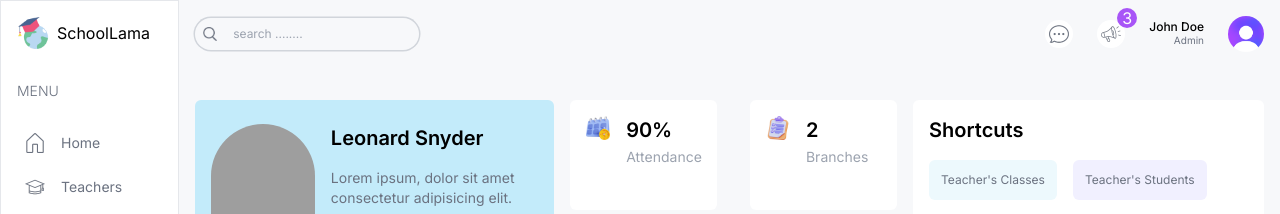
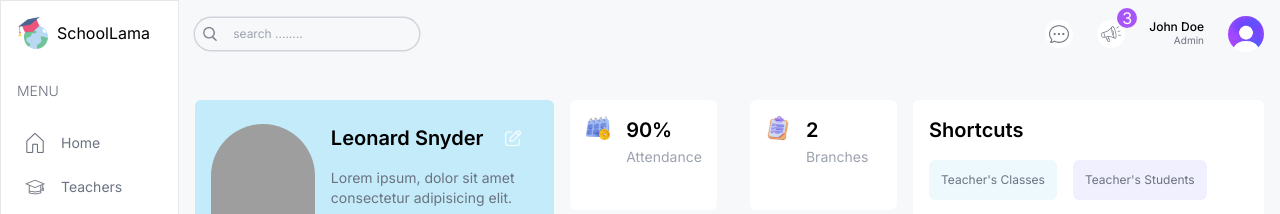
Before and after one commit to kaziabulhasib/sm-dashboard, a Next.js app: page /list/teachers/1 in a window 1280 px wide. Shown: the top 214 px of the page. Built offline with nearby package versions, Linux system fonts and the light colour scheme; grey boxes are pictures that could not be loaded.

Commit message:
formmodal for update

```diff
--- a/src/app/(dashbaord)/list/teachers/[id]/page.tsx
+++ b/src/app/(dashbaord)/list/teachers/[id]/page.tsx
@@ -1,5 +1,6 @@
 import Announcements from "@/components/Announcements";
 import BigCalendar from "@/components/BigCalendar";
+import FormModal from "@/components/FormModal";
 import Performance from "@/components/Performance";
 import Image from "next/image";
 import Link from "next/link";
@@ -23,7 +24,27 @@ const SingleTeacherPage = () => {
               />
             </div>
             <div className='w-2/3 flex flex-col justify-between gap-4'>
-              <h1 className='text-xl font-semibold'>Leonard Snyder</h1>
+              <div className='flex items-center gap-4'>
+                <h1 className='text-xl font-semibold'>Leonard Snyder</h1>
+                <FormModal
+                  table='teacher'
+                  type='update'
+                  data={{
+                    id: 1,
+                    username: "deanguerrero",
+                    email: "deanguerrero@gmail.com",
+                    password: "password",
+                    firstName: "Dean",
+                    lastName: "Guerrero",
+                    phone: "+1 234 567 89",
+                    address: "1234 Main St, Anytown, USA",
+                    bloodType: "A+",
+                    dateOfBirth: "2000-01-01",
+                    sex: "male",
+                    img: "https://images.pexels.com/photos/2182970/pexels-photo-2182970.jpeg?auto=compress&cs=tinysrgb&w=1200",
+                  }}
+                />
+              </div>
               <p className='text-sm text-gray-500'>
                 Lorem ipsum, dolor sit amet consectetur adipisicing elit.
               </p>
--- a/src/components/FormModal.tsx
+++ b/src/components/FormModal.tsx
@@ -49,7 +49,7 @@ const FormModal = ({
       </form>
     ) : (
       // to do : create the form
-      <TeacherForm type='create' />
+      <TeacherForm type='update' data={data} />
     );
   };
   return (
```
